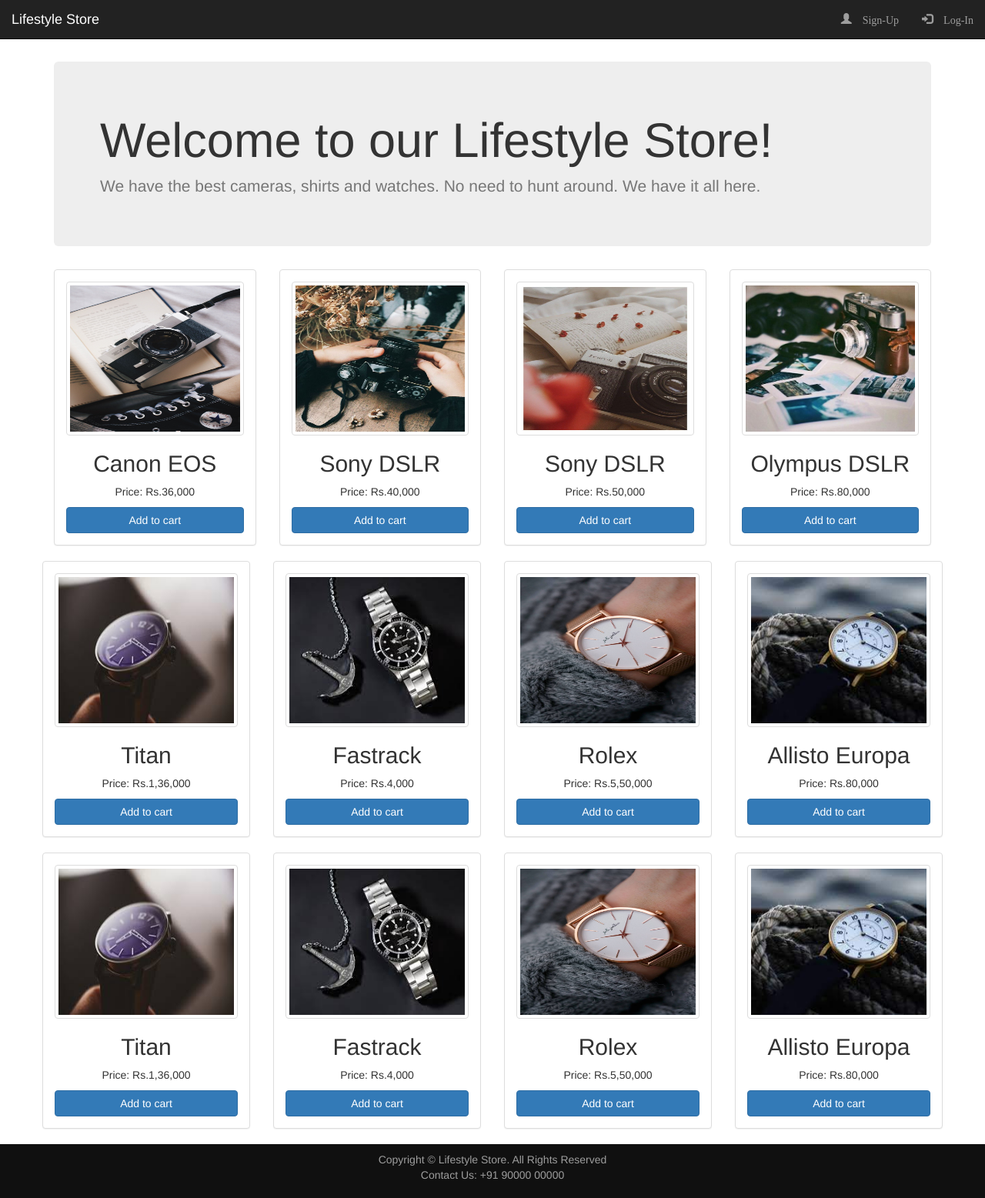
After one commit to tanzeyl/Self-Study, a PHP site: page /products.html in a window 1280 px wide. The commit adds this page. Shown: the whole page at 77% size. Run offline with PHP 8.4, Linux system fonts and the light colour scheme.

Commit message:
Completing Assignment 2.

```diff
--- a/E-Commerce Website Using Bootstrap/index.html
+++ b/E-Commerce Website Using Bootstrap/index.html
@@ -21,8 +21,8 @@
 			</div>
 			<div class="collapse navbar-collapse" id="myNavbar">
 				<ul class="nav navbar-nav navbar-right">
-					<li><a href="signup.php"><span class="glyphicon glyphicon-user"> Sign-Up</span></a></li>
-					<li><a href="login.php"><span class="glyphicon glyphicon-log-in"> Log-In</span></a></li>
+					<li><a href="signup.html"><span class="glyphicon glyphicon-user"> Sign-Up</span></a></li>
+					<li><a href="login.html"><span class="glyphicon glyphicon-log-in"> Log-In</span></a></li>
 				</ul>
 			</div>
 		</div>
@@ -31,7 +31,7 @@
 		<div class="container">
 			<center>
 			<div id="banner-content">
-				<a href="products.php" class="”btn btn-danger btn-lg active">Shop Now</a>
+				<a href="products.html" class="”btn btn-danger btn-lg active">Shop Now</a>
 			</div>
 			</center>
 		</div>
--- a/E-Commerce Website Using Bootstrap/login.html
+++ b/E-Commerce Website Using Bootstrap/login.html
@@ -21,7 +21,7 @@
 			</div>
 			<div class="collapse navbar-collapse" id="myNavbar">
 				<ul class="nav navbar-nav navbar-right">
-					<li><a href="signup.php"><span class="glyphicon glyphicon-user"> Sign-Up</span></a></li>
+					<li><a href="signup.html"><span class="glyphicon glyphicon-user"> Sign-Up</span></a></li>
 					<li><a href="login.html"><span class="glyphicon glyphicon-log-in"> Log-In</span></a></li>
 				</ul>
 			</div>
--- /dev/null
+++ b/E-Commerce Website Using Bootstrap/products.html
@@ -0,0 +1,198 @@
+<!DOCTYPE html>
+<html>
+<head>
+	<meta charset="utf-8">
+	<link rel="stylesheet" type="text/css" href="https://maxcdn.bootstrapcdn.com/bootstrap/3.3.7/css/bootstrap.min.css">
+	<script type="text/javascript" src="http://ajax.googleapis.com/ajax/libs/jquery/1.12.4/jquery.min.js"></script>
+	<script type="text/javascript" src="https://maxcdn.bootstrapcdn.com/bootstrap/3.3.7/js/bootstrap.min.js"></script>
+	<meta name="viewport" content="width=device-width" initial-scale=1>
+	<link rel="stylesheet" type="text/css" href="style.css">
+</head>
+<body>
+	<nav class="navbar navbar-inverse navbar-fixed-top">
+		<div class="container-fluid">
+			<div class="navbar-header">
+				<button type="button" class="navbar-toggle" data-toggle="collapse" data-target="#myNavbar">
+					<span class="icon-bar"></span>
+					<span class="icon-bar"></span>
+					<span class="icon-bar"></span>
+				</button>
+				<a href="#" class="navbar-brand"><p>Lifestyle Store</p></a>
+			</div>
+			<div class="collapse navbar-collapse" id="myNavbar">
+				<ul class="nav navbar-nav navbar-right">
+					<li><a href="signup.html"><span class="glyphicon glyphicon-user"> Sign-Up</span></a></li>
+					<li><a href="login.html"><span class="glyphicon glyphicon-log-in"> Log-In</span></a></li>
+				</ul>
+			</div>
+		</div>
+	</nav><br><br><br><br>
+<div class="container">
+	<div class="row">
+		<div class="col-xs-12">
+			<div class="jumbotron">
+				<h1>Welcome to our Lifestyle Store!</h1>
+				<p class="text-muted">We have the best cameras, shirts and watches. No need to hunt around. We have it all here.</p>
+			</div>
+			<div class="row">
+				<div class="col-xs-3">
+					<div class="panel panel-default">
+						<div class="panel-body">
+							<img src="img/camera1.jpg" alt="camera1" class="img-responsive img-thumbnail">
+							<div  style="text-align: center;">
+								<h2>Canon EOS</h2>
+								<p>Price: Rs.36,000</p>
+							</div>
+							<button type="submit" class="btn btn-primary btn-block">Add to cart</button>
+						</div>
+					</div>
+				</div>
+				<div class="col-xs-3">
+					<div class="panel panel-default">
+						<div class="panel-body">
+							<img src="img/camera2.jpg" alt="camera1" class="img-responsive img-thumbnail">
+							<div  style="text-align: center;">
+								<h2>Sony DSLR</h2>
+								<p>Price: Rs.40,000</p>
+							</div>
+							<button type="submit" class="btn btn-primary btn-block">Add to cart</button>
+						</div>
+					</div>
+				</div>
+				<div class="col-xs-3">
+					<div class="panel panel-default">
+						<div class="panel-body">
+							<img src="img/camera3.jpg" alt="camera1" class="img-responsive img-thumbnail">
+							<div  style="text-align: center;">
+								<h2>Sony DSLR</h2>
+								<p>Price: Rs.50,000</p>
+							</div>
+							<button type="submit" class="btn btn-primary btn-block">Add to cart</button>
+						</div>
+					</div>
+				</div>
+				<div class="col-xs-3">
+					<div class="panel panel-default">
+						<div class="panel-body">
+							<img src="img/camera4.jpg" alt="camera1" class="img-responsive img-thumbnail">
+							<div  style="text-align: center;">
+								<h2>Olympus DSLR</h2>
+								<p>Price: Rs.80,000</p>
+							</div>
+							<button type="submit" class="btn btn-primary btn-block">Add to cart</button>
+						</div>
+					</div>
+				</div>
+				<div class="row">
+				<div class="col-xs-3">
+					<div class="panel panel-default">
+						<div class="panel-body">
+							<img src="img/watch1.jpg" alt="watch1" class="img-responsive img-thumbnail">
+							<div  style="text-align: center;">
+								<h2>Titan</h2>
+								<p>Price: Rs.1,36,000</p>
+							</div>
+							<button type="submit" class="btn btn-primary btn-block">Add to cart</button>
+						</div>
+					</div>
+				</div>
+				<div class="col-xs-3">
+					<div class="panel panel-default">
+						<div class="panel-body">
+							<img src="img/watch2.jpg" alt="watch2" class="img-responsive img-thumbnail">
+							<div  style="text-align: center;">
+								<h2>Fastrack</h2>
+								<p>Price: Rs.4,000</p>
+							</div>
+							<button type="submit" class="btn btn-primary btn-block">Add to cart</button>
+						</div>
+					</div>
+				</div>
+				<div class="col-xs-3">
+					<div class="panel panel-default">
+						<div class="panel-body">
+							<img src="img/watch3.jpg" alt="camera1" class="img-responsive img-thumbnail">
+							<div  style="text-align: center;">
+								<h2>Rolex</h2>
+								<p>Price: Rs.5,50,000</p>
+							</div>
+							<button type="submit" class="btn btn-primary btn-block">Add to cart</button>
+						</div>
+					</div>
+				</div>
+				<div class="col-xs-3">
+					<div class="panel panel-default">
+						<div class="panel-body">
+							<img src="img/watch4.jpg" alt="camera1" class="img-responsive img-thumbnail">
+							<div  style="text-align: center;">
+								<h2>Allisto Europa</h2>
+								<p>Price: Rs.80,000</p>
+							</div>
+							<button type="submit" class="btn btn-primary btn-block">Add to cart</button>
+						</div>
+					</div>
+				</div>
+			</div>
+			<div class="row">
+				<div class="col-xs-3">
+					<div class="panel panel-default">
+						<div class="panel-body">
+							<img src="img/watch1.jpg" alt="watch1" class="img-responsive img-thumbnail">
+							<div  style="text-align: center;">
+								<h2>Titan</h2>
+								<p>Price: Rs.1,36,000</p>
+							</div>
+							<button type="submit" class="btn btn-primary btn-block">Add to cart</button>
+						</div>
+					</div>
+				</div>
+				<div class="col-xs-3">
+					<div class="panel panel-default">
+						<div class="panel-body">
+							<img src="img/watch2.jpg" alt="watch2" class="img-responsive img-thumbnail">
+							<div  style="text-align: center;">
+								<h2>Fastrack</h2>
+								<p>Price: Rs.4,000</p>
+							</div>
+							<button type="submit" class="btn btn-primary btn-block">Add to cart</button>
+						</div>
+					</div>
+				</div>
+				<div class="col-xs-3">
+					<div class="panel panel-default">
+						<div class="panel-body">
+							<img src="img/watch3.jpg" alt="camera1" class="img-responsive img-thumbnail">
+							<div  style="text-align: center;">
+								<h2>Rolex</h2>
+								<p>Price: Rs.5,50,000</p>
+							</div>
+							<button type="submit" class="btn btn-primary btn-block">Add to cart</button>
+						</div>
+					</div>
+				</div>
+				<div class="col-xs-3">
+					<div class="panel panel-default">
+						<div class="panel-body">
+							<img src="img/watch4.jpg" alt="camera1" class="img-responsive img-thumbnail">
+							<div  style="text-align: center;">
+								<h2>Allisto Europa</h2>
+								<p>Price: Rs.80,000</p>
+							</div>
+							<button type="submit" class="btn btn-primary btn-block">Add to cart</button>
+						</div>
+					</div>
+				</div>
+			</div>
+		</div>
+	</div>
+</div>
+</div>
+<footer>
+		<div class="container">
+			<center>
+				<p>Copyright © Lifestyle Store. All Rights Reserved <br> Contact Us: +91 90000 00000</p>
+			</center>
+		</div>
+</footer>
+</body>
+</html>
--- a/E-Commerce Website Using Bootstrap/signup.html
+++ b/E-Commerce Website Using Bootstrap/signup.html
@@ -21,8 +21,8 @@
 			</div>
 			<div class="collapse navbar-collapse" id="myNavbar">
 				<ul class="nav navbar-nav navbar-right">
-					<li><a href="signup.php"><span class="glyphicon glyphicon-user"> Sign-Up</span></a></li>
-					<li><a href="login.php"><span class="glyphicon glyphicon-log-in"> Log-In</span></a></li>
+					<li><a href="signup.html"><span class="glyphicon glyphicon-user"> Sign-Up</span></a></li>
+					<li><a href="login.html"><span class="glyphicon glyphicon-log-in"> Log-In</span></a></li>
 				</ul>
 			</div>
 		</div>
--- a/E-Commerce Website Using Bootstrap/style.css
+++ b/E-Commerce Website Using Bootstrap/style.css
@@ -22,3 +22,10 @@
 	bottom: 0;
 	width: 100%
 }
+.img-thumbnail {
+	height: 200px ;
+	width: 100%;
+}
+.panel_body {
+	margin-left: 15px;
+}
```
Also changed, not shown: E-Commerce Website Using Bootstrap/img/camera1.jpg (added), E-Commerce Website Using Bootstrap/img/camera2.jpg (added), E-Commerce Website Using Bootstrap/img/camera3.jpg (added), E-Commerce Website Using Bootstrap/img/camera4.jpg (added), E-Commerce Website Using Bootstrap/img/shirt1.jpg (added), E-Commerce Website Using Bootstrap/img/shirt2.jpg (added), E-Commerce Website Using Bootstrap/img/shirt3.jpg (added), E-Commerce Website Using Bootstrap/img/shirt4.jpg (added), E-Commerce Website Using Bootstrap/img/watch1.jpg (added), E-Commerce Website Using Bootstrap/img/watch2.jpg (added), E-Commerce Website Using Bootstrap/img/watch3.jpg (added), E-Commerce Website Using Bootstrap/img/watch4.jpg (added).
